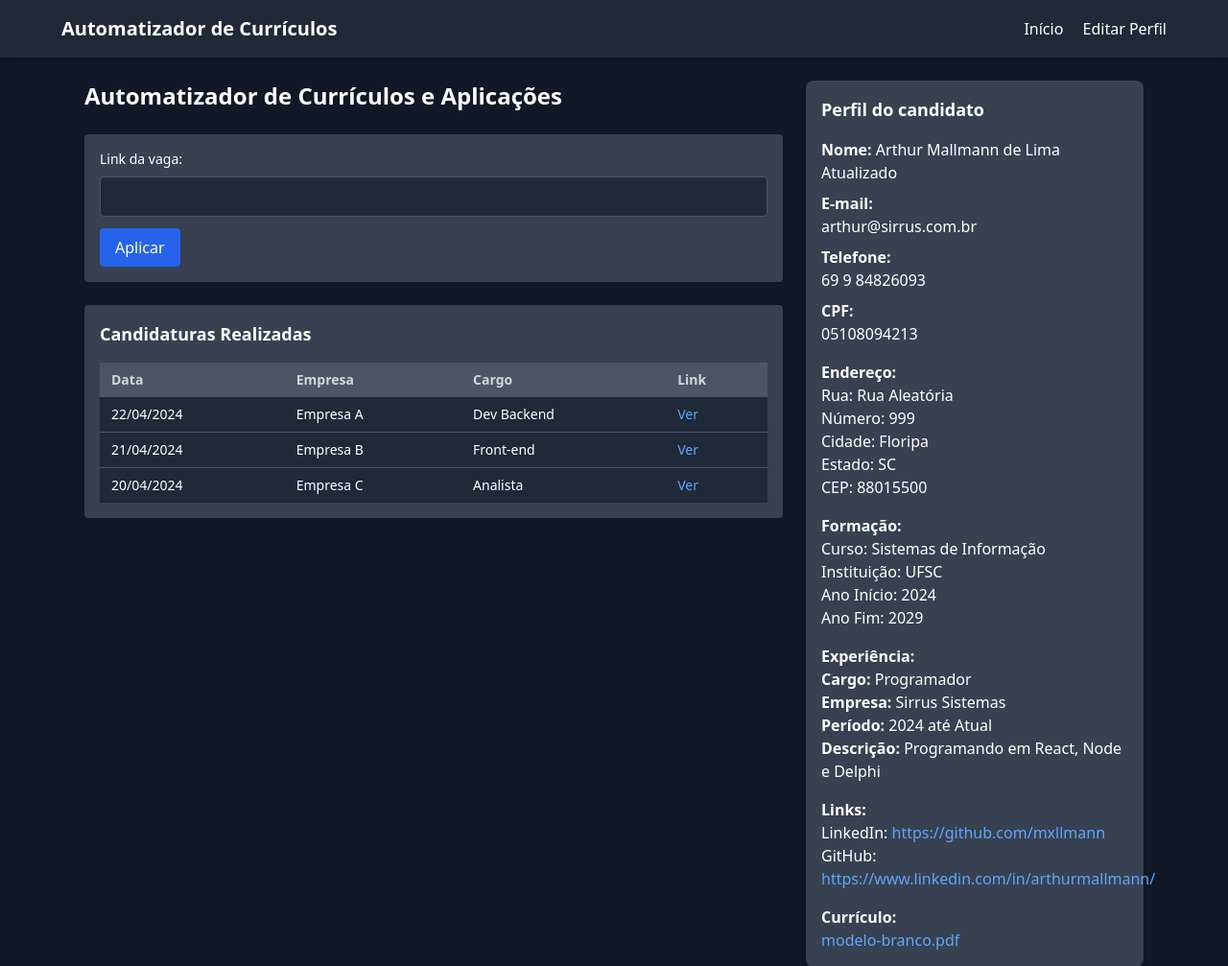
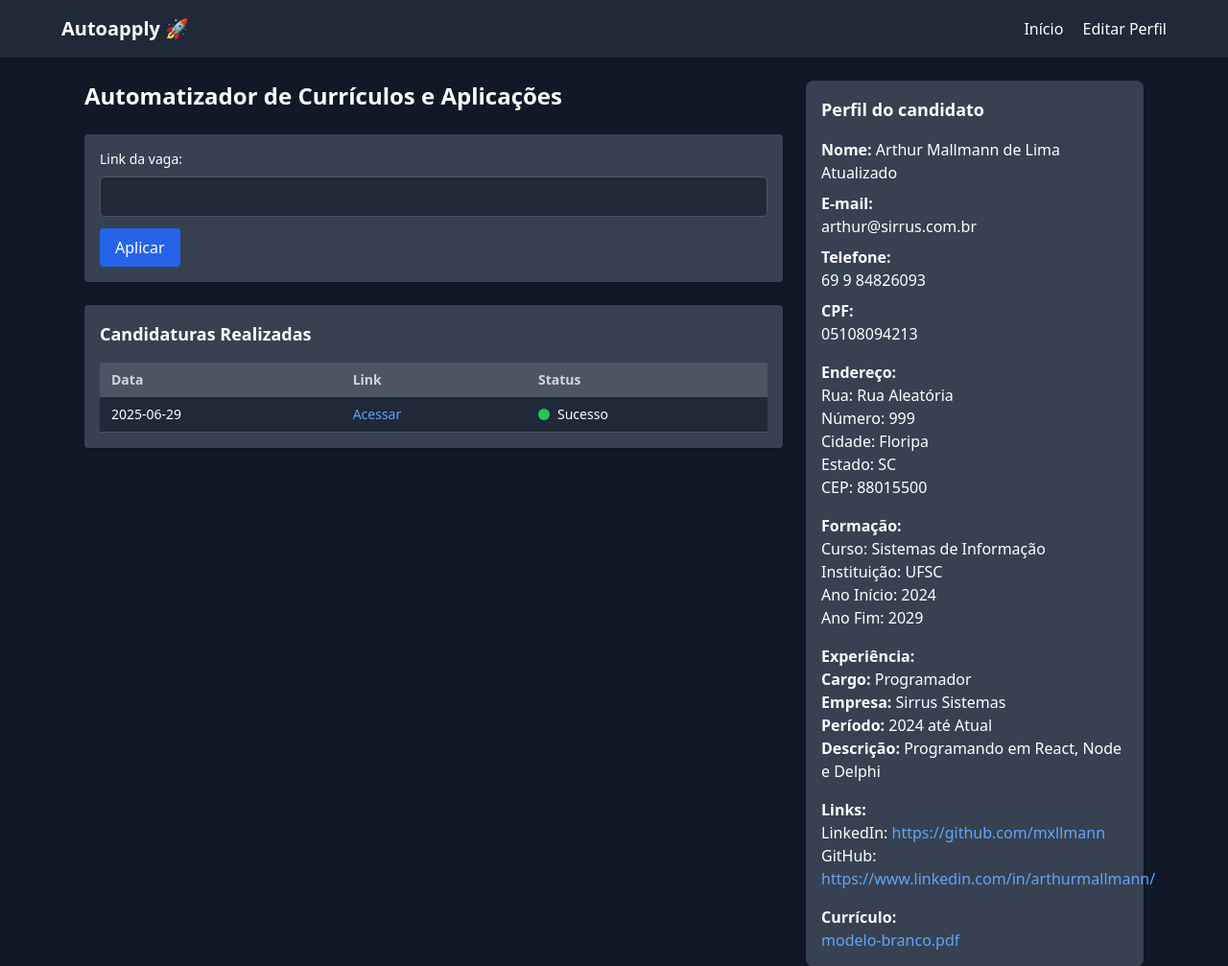
Before and after one commit to vinibarbieri/gupy-scrapper, a Flask app: page / in a window 1280 px wide. Shown: the top 1007 px of the page at 96% size. Run offline with Flask 3, Linux system fonts and the light colour scheme; some libraries are stand-ins or nearby versions.

Commit message:
Criação da Lógica da Tabela de Aplicações

```diff
--- /dev/null
+++ b/aplicacoes.json
@@ -0,0 +1,7 @@
+[
+  {
+    "data": "2025-06-29",
+    "link": "https://dynamox.vagas.solides.com.br/vaga/577292?origem=linkedin",
+    "status": "sucesso"
+  }
+]
--- a/app.py
+++ b/app.py
@@ -3,10 +3,12 @@ from flask import Flask, render_template, request, redirect, url_for
 import json
 import os
 from werkzeug.utils import secure_filename
+from datetime import datetime
 
 app = Flask(__name__)
 app.config['UPLOAD_FOLDER'] = 'static/uploads'
 app.config['DADOS_JSON'] = 'dados.json'
+app.config['APLICACOES_JSON'] = 'aplicacoes.json'
 
 os.makedirs(app.config['UPLOAD_FOLDER'], exist_ok=True)
 
@@ -28,10 +30,39 @@ def salvar_dados(dados):
     with open(app.config['DADOS_JSON'], 'w') as f:
         json.dump(dados, f, indent=2, ensure_ascii=False)
 
-@app.route('/')
+
+def carregar_aplicacoes():
+    if os.path.exists(app.config['APLICACOES_JSON']):
+        with open(app.config['APLICACOES_JSON'], 'r') as f:
+            try:
+                return json.load(f)
+            except json.JSONDecodeError:
+                return []
+    return []
+
+def salvar_aplicacoes(aplicacoes):
+    with open(app.config['APLICACOES_JSON'], 'w') as f:
+        json.dump(aplicacoes, f, indent=2, ensure_ascii=False)
+
+@app.route('/', methods=['GET', 'POST'])
 def home():
     dados = carregar_dados()
-    return render_template('home.html', dados=dados)
+    aplicacoes = carregar_aplicacoes()
+
+    if request.method == 'POST':
+        link = request.form.get('link')
+        if link:
+            nova_aplicacao = {
+                "data": datetime.today().strftime('%Y-%m-%d'),
+                "link": link,
+                "status": "sucesso"
+            }
+            aplicacoes.append(nova_aplicacao)
+            salvar_aplicacoes(aplicacoes)
+            return redirect(url_for('home'))
+
+    return render_template('home.html', dados=dados, aplicacoes=aplicacoes)
+
 
 @app.route('/editar-perfil', methods=['GET', 'POST'])
 def editar_perfil():
--- a/templates/base.html
+++ b/templates/base.html
@@ -11,7 +11,7 @@
   <!-- Header -->
   <header class="bg-gray-800 p-4 shadow-md">
     <div class="max-w-6xl mx-auto flex justify-between items-center">
-      <h1 class="text-xl font-bold">Automatizador de Currículos</h1>
+      <h1 class="text-xl font-bold">Autoapply 🚀</h1>
       <nav class="space-x-4">
         <a href="/" class="hover:underline">Início</a>
         <a href="/editar-perfil" class="hover:underline">Editar Perfil</a>
--- a/templates/home.html
+++ b/templates/home.html
@@ -23,31 +23,30 @@
         <thead>
           <tr class="bg-gray-600 text-gray-300">
             <th class="py-2 px-3">Data</th>
-            <th class="py-2 px-3">Empresa</th>
-            <th class="py-2 px-3">Cargo</th>
             <th class="py-2 px-3">Link</th>
+            <th class="py-2 px-3">Status</th>
           </tr>
         </thead>
         <tbody class="bg-gray-800">
-          <tr class="border-b border-gray-600">
-            <td class="py-2 px-3">22/04/2024</td>
-            <td class="py-2 px-3">Empresa A</td>
-            <td class="py-2 px-3">Dev Backend</td>
-            <td class="py-2 px-3 text-blue-400 hover:underline cursor-pointer">Ver</td>
-          </tr>
-          <tr class="border-b border-gray-600">
-            <td class="py-2 px-3">21/04/2024</td>
-            <td class="py-2 px-3">Empresa B</td>
-            <td class="py-2 px-3">Front-end</td>
-            <td class="py-2 px-3 text-blue-400 hover:underline cursor-pointer">Ver</td>
-          </tr>
-          <tr>
-            <td class="py-2 px-3">20/04/2024</td>
-            <td class="py-2 px-3">Empresa C</td>
-            <td class="py-2 px-3">Analista</td>
-            <td class="py-2 px-3 text-blue-400 hover:underline cursor-pointer">Ver</td>
-          </tr>
-        </tbody>
+      {% for app in aplicacoes %}
+        <tr class="border-b border-gray-600">
+          <td class="py-2 px-3">{{ app.data }}</td>
+          <td class="py-2 px-3 text-blue-400 hover:underline cursor-pointer">
+            <a href="{{ app.link }}" target="_blank">Acessar</a>
+          </td>
+          <td class="py-2 px-3">
+          <div class="flex items-center gap-2">
+            {% if app.status == "sucesso" %}
+              <div class="w-3 h-3 rounded-full bg-green-500"></div>
+            {% else %}
+              <div class="w-3 h-3 rounded-full bg-red-500"></div>
+            {% endif %}
+            <span class="text-sm capitalize">{{ app.status }}</span>
+          </div>
+        </td>
+        </tr>
+      {% endfor %}
+    </tbody>
       </table>
     </div>
   </div>
```
